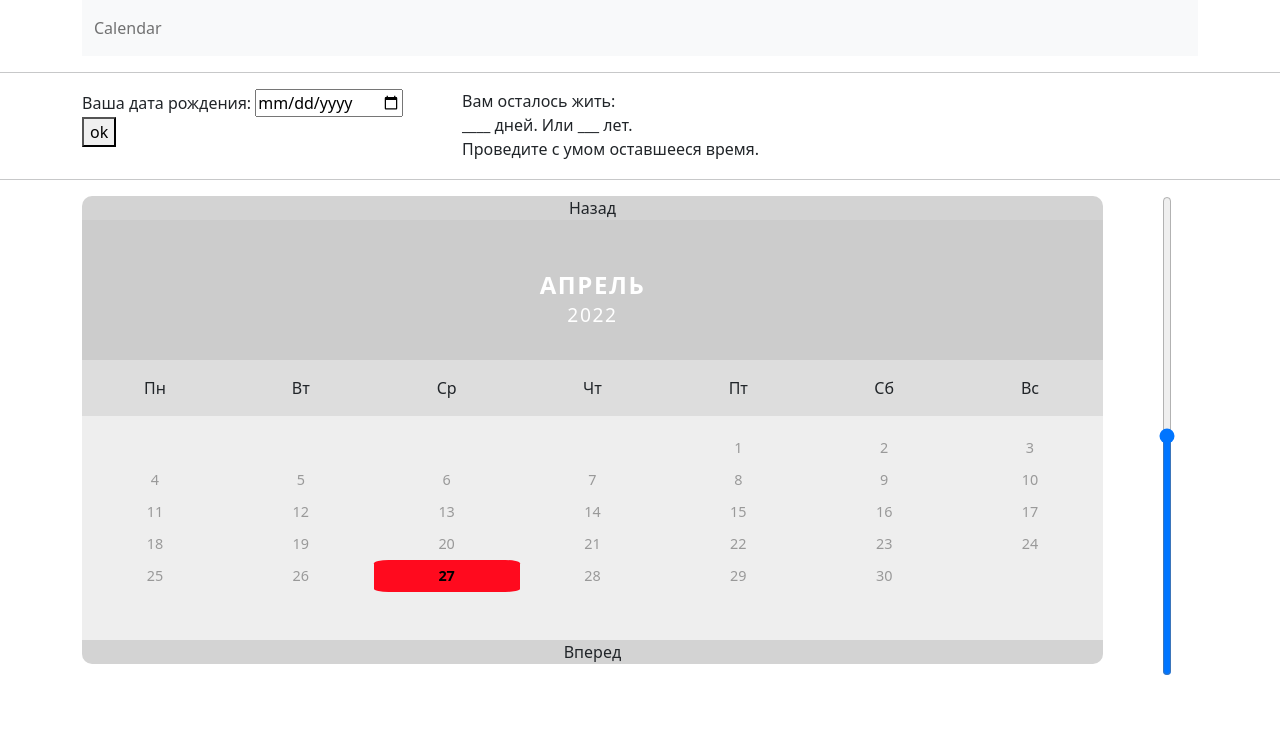
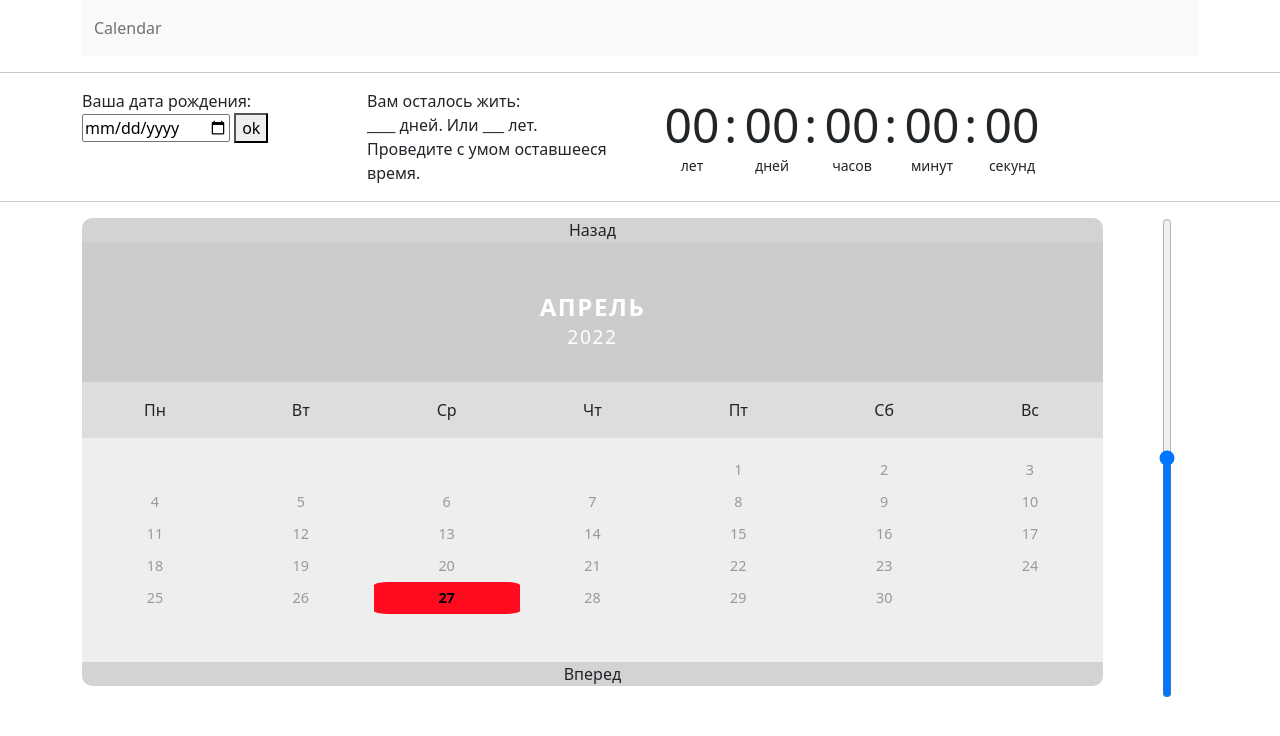
Before and after one commit to RedAlex50/Calend, a plain HTML site: page index.html in a window 1280 px wide. Drawn offline with nearby package versions, Linux system fonts and the light colour scheme.

Commit message:
Countdown timer created

```diff
--- a/index.html
+++ b/index.html
@@ -28,19 +28,30 @@
 
     <div class="container">
         <div class="row">
-            <div class="col-4">
+            <div class="col-3">
                 <p>
                     Ваша дата рождения:
                     <input type="date" id="birthdate">
                     <button onclick="TimeLeft()"> ok</button>
                 </p>
             </div>
-            <div class="col-8">
+            <div class="col-3">
                 Вам осталось жить:
                 <li class="timeleft" id="TimeLeft">
                     ____ дней. Или ___ лет.
                 </li>
                 Проведите с умом оставшееся время.
+            </div>
+            <div class="col-6">
+                <div class="timer">
+                    <div class="timer__items">
+                        <div class="timer__item timer__years">00</div>
+                        <div class="timer__item timer__days">000</div>
+                        <div class="timer__item timer__hours">00</div>
+                        <div class="timer__item timer__minutes">00</div>
+                        <div class="timer__item timer__seconds">00</div>
+                    </div>
+                </div>
             </div>
         </div>
     </div>
--- a/main.css
+++ b/main.css
@@ -136,3 +136,30 @@ input[type=range][orient=vertical]
 li.timeleft {
     list-style: none;
 }
+
+.timer__items {
+    display: flex;
+    font-size: 48px;
+  }
+  .timer__item {
+    position: relative;
+    min-width: 60px;
+    margin-left: 10px;
+    margin-right: 10px;
+    padding-bottom: 15px;
+    text-align: center;
+  }
+  .timer__item::before {
+    content: attr(data-title);
+    display: block;
+    position: absolute;
+    left: 50%;
+    bottom: 0;
+    transform: translateX(-50%);
+    font-size: 14px;
+  }
+  .timer__item:not(:last-child)::after {
+    content: ':';
+    position: absolute;
+    right: -15px;
+  }
--- a/script.js
+++ b/script.js
@@ -75,3 +75,49 @@ function TimeLeft(){
     var diffYear = Math.ceil(diffDays / 365);
     document.getElementById("TimeLeft").innerHTML = diffDays + " дней. Или " + diffYear + " лет.";
 }
+
+
+document.addEventListener('DOMContentLoaded', function () {
+    // id таймера
+    let timerId = null;
+    // склонение числительных
+    function declensionNum(num, words) {
+      return words[(num % 100 > 4 && num % 100 < 20) ? 2 : [2, 0, 1, 1, 1, 2][(num % 10 < 5) ? num % 10 : 5]];
+    }
+    // вычисляем разницу дат и устанавливаем оставшееся времени в качестве содержимого элементов
+    function countdownTimer() {
+        var BirthDate = document.getElementById("birthdate").value;
+        var date1 = new Date();
+        var date2 = new Date(BirthDate);
+        var diff = 70*365*24*3600*1000 - (date1.getTime() - date2.getTime());
+
+      if (diff <= 0) {
+        clearInterval(timerId);
+      }
+      const years = diff > 0 ? Math.floor(diff / 1000 / 60 / 60 / 24 / 365) : 0;
+      const days = diff > 0 ? Math.floor(diff / 1000 / 60 / 60 / 24) % 365 : 0;
+      const hours = diff > 0 ? Math.floor(diff / 1000 / 60 / 60) % 24 : 0;
+      const minutes = diff > 0 ? Math.floor(diff / 1000 / 60) % 60 : 0;
+      const seconds = diff > 0 ? Math.floor(diff / 1000) % 60 : 0;
+      $years.textContent = years < 10? '0' + years : years;
+      $days.textContent = days < 100 ? days < 10 ? '0' + days : days : days;
+      $hours.textContent = hours < 10 ? '0' + hours : hours;
+      $minutes.textContent = minutes < 10 ? '0' + minutes : minutes;
+      $seconds.textContent = seconds < 10 ? '0' + seconds : seconds;
+      $years.dataset.title = declensionNum(years, ['год', 'года', 'лет']);
+      $days.dataset.title = declensionNum(days, ['день', 'дня', 'дней']);
+      $hours.dataset.title = declensionNum(hours, ['час', 'часа', 'часов']);
+      $minutes.dataset.title = declensionNum(minutes, ['минута', 'минуты', 'минут']);
+      $seconds.dataset.title = declensionNum(seconds, ['секунда', 'секунды', 'секунд']);
+    }
+    // получаем элементы, содержащие компоненты даты
+    const $years = document.querySelector('.timer__years');
+    const $days = document.querySelector('.timer__days');
+    const $hours = document.querySelector('.timer__hours');
+    const $minutes = document.querySelector('.timer__minutes');
+    const $seconds = document.querySelector('.timer__seconds');
+    // вызываем функцию countdownTimer
+    countdownTimer();
+    // вызываем функцию countdownTimer каждую секунду
+    timerId = setInterval(countdownTimer, 1000);
+  });
```
